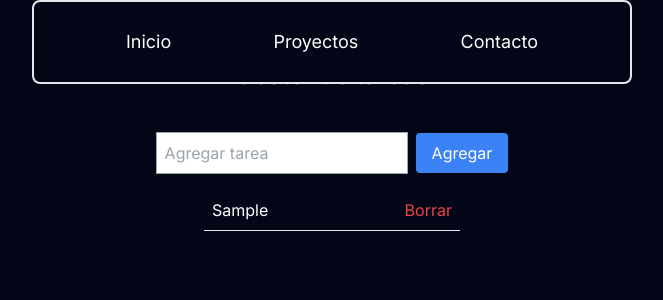
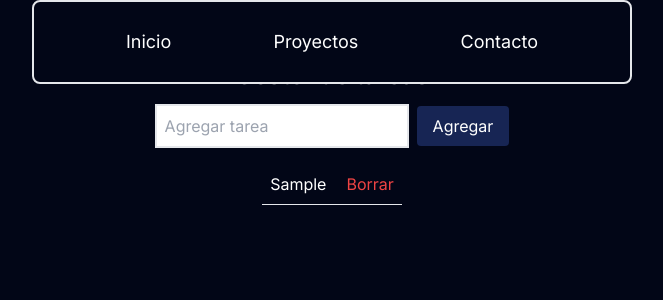
Before and after one commit to MarcosFacchetti/next_portfolio_2024, a Next.js app: page /Proyectos/Tareas in a window 1280 px wide. Both pictures are taken after typing "Sample" into the empty fields and a click on the button "Agregar". Shown: the top 300 px of the page, without its empty margins (308-971 px from the left). Built offline with nearby package versions, Linux system fonts and the light colour scheme.

Commit message:
carrusel con componentes

```diff
--- a/src/app/Proyectos/PixelArt/page.tsx
+++ b/src/app/Proyectos/PixelArt/page.tsx
@@ -47,6 +47,7 @@ const PixelArt: React.FC = () => {
       ) as HTMLDivElement;
 
       if (pixel) {
+        event.currentTarget as HTMLDivElement;
         pixel.style.backgroundColor = color;
       }
     }
--- a/src/app/Proyectos/Tareas/page.tsx
+++ b/src/app/Proyectos/Tareas/page.tsx
@@ -20,24 +20,24 @@ const Tareas: React.FC = () => {
 
   return (
     <div className='flex flex-col items-center p-10 '>
-      <h1 className='font-bold text-2xl mt-5 mb-10'>Gestor de tareas</h1>
+      <h1 className='font-bold text-2xl mt-5 mb-3'>Gestor de tareas</h1>
       <div className='flex items-center mb-4'>
         <input
           type='text'
-          className='border text-slate-950 border-gray-400 p-2 mr-2'
+          className='border-2 text-slate-950 p-2 mr-2'
           placeholder='Agregar tarea'
           value={nuevaTarea}
           onChange={(e) => setNuevaTarea(e.target.value)}
         />
-        <button className='bg-blue-500 text-white px-4 py-2 rounded' onClick={agregarTarea}>
+        <button className='bg-blue-950 text-white px-4 py-2 rounded' onClick={agregarTarea}>
           Agregar
         </button>
       </div>
-      <ul className='w-64'>
+      <ul className="flex flex-col flex-wrap ">
         {tareas.map((tarea: string, index: number) => (
           <li key={index} className='flex justify-between items-center border-b p-2'>
             {tarea}
-            <button className='text-red-500' onClick={() => borrarTarea(index)}>
+            <button className='text-red-500 ml-5' onClick={() => borrarTarea(index)}>
               Borrar
             </button>
           </li>
--- a/src/app/Proyectos/page.tsx
+++ b/src/app/Proyectos/page.tsx
@@ -44,12 +44,12 @@ const Proyectos: React.FC = () => {
         <CustomCard
           href="/Proyectos/Clima"
           title="App del clima"
-          description="Consulta el clima en cualquier parte del mundo"
+          description="Consulta el clima de cualquier lugar"
         />
         <CustomCard
           href="/Proyectos/PixelArt"
           title="PixelArt"
-          description="Dibuja pixelart."
+          description="Dibuja pixelart"
         />
         <CustomCard
           href="/Proyectos/Ecommerce"
```
